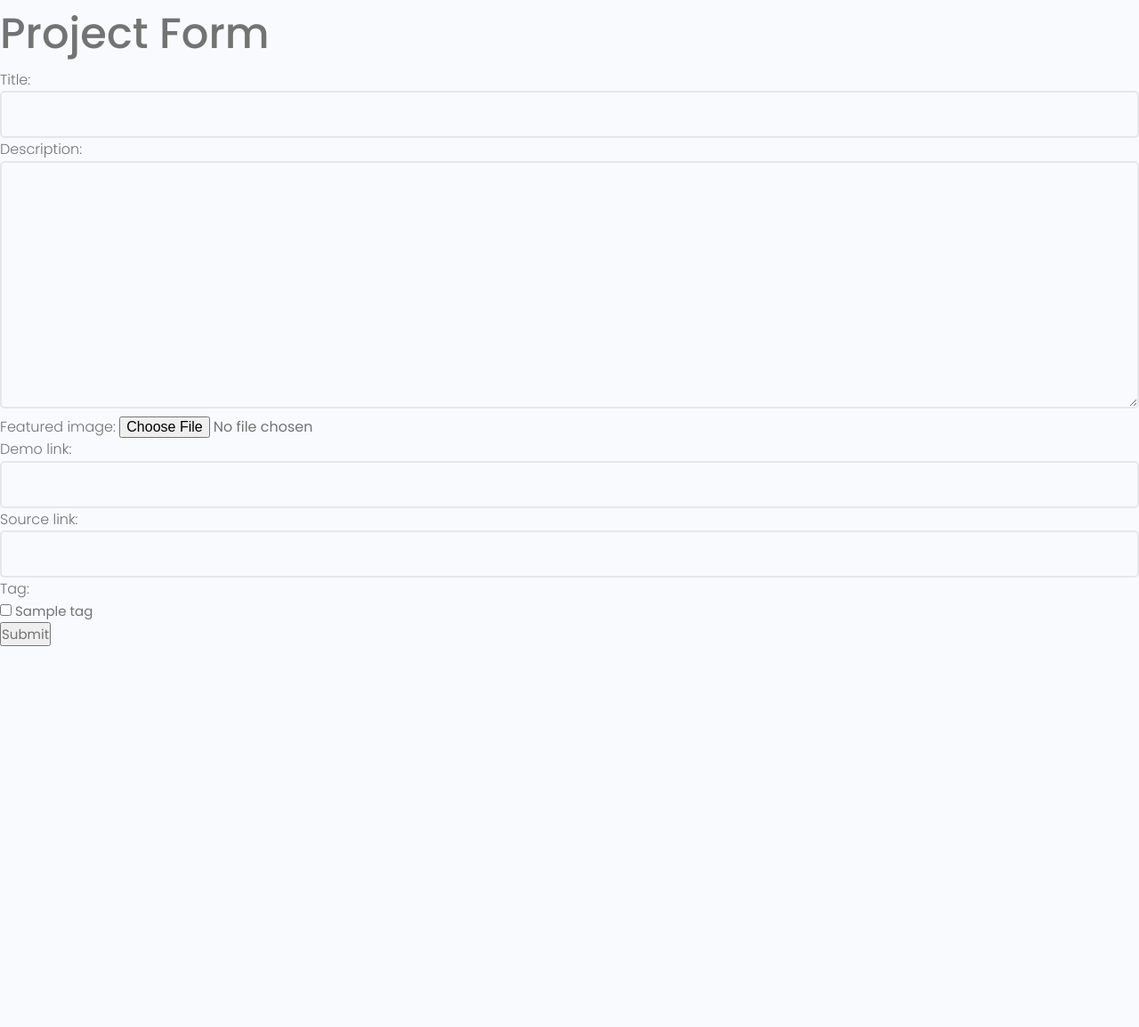
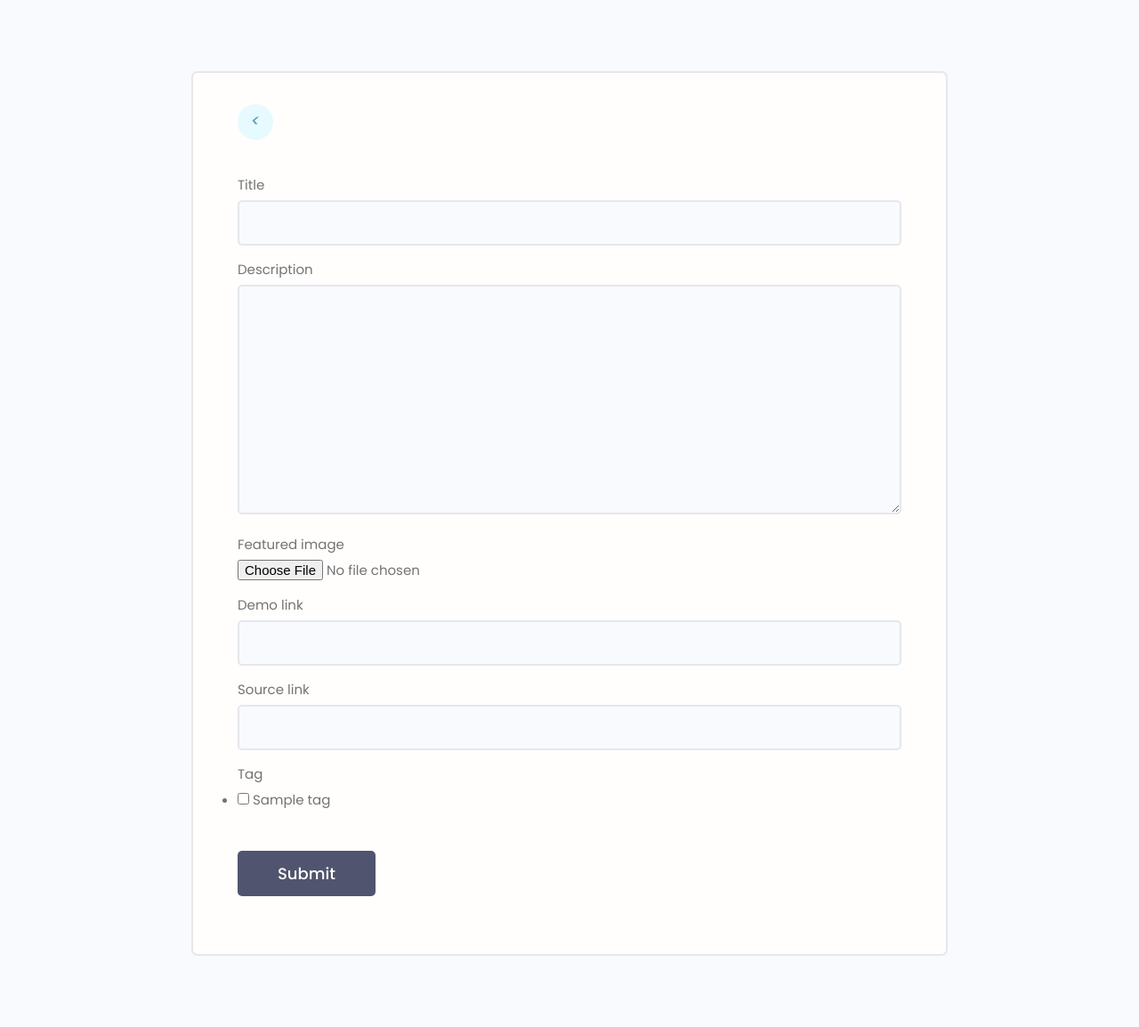
Before and after one commit to York13Pud/python-django-training, a Django app: page /create-project/ in a window 1280 px wide. Shown: the part 77-1231 px from the top of the page at 89% size. Before the commit the page ends 803 px from the top, so only its background shows below. Run offline with Django 3.2, Linux system fonts and the light colour scheme; tables that the repository leaves empty hold one stand-in row (values such as "Sample post"); some libraries are stand-ins or nearby versions.

Commit message:
Updated layout

```diff
--- a/devsearch/projects/templates/projects/project-form.html
+++ b/devsearch/projects/templates/projects/project-form.html
@@ -1,13 +1,40 @@
 {% extends 'main.html' %}
+{% block content %}
 
-{% block content %}
-<h1>Project Form</h1>
 
-<form method="POST" enctype="multipart/form-data">
-    {% csrf_token %}
-    <!-- as_p will wrap each label+form in a p tag to help tidy it up -->
-    {{ form.as_p }}
-    <input type="submit" value="Submit">
-</form>
 
-{% endblock content %}
+<!-- Main Section -->
+<main class="formPage my-xl">
+    <div class="content-box">
+        <div class="formWrapper">
+            <a class="backButton" href="{% url 'projects' %}">
+                <i class="im im-angle-left"><</i>
+            </a>
+
+            <br>
+
+            <form class="form" method="POST" enctype="multipart/form-data">
+                {% csrf_token %}
+
+                {% for field in form %}
+                <!-- Input:Text -->
+                <div class="form__field">
+                    <label for="formInput#text">{{field.label}}</label>
+                    {{field}}
+                </div>
+                {% endfor %}
+
+                <div class="form__field">
+                    {% for tag in project.tags.all %}
+                    <div class="project-tag tag tag--pill tag--main" data-tag="{{tag.id}}"
+                        data-project="{{project.id}}">{{tag.name}} &#215;</div>
+                    {% endfor %}
+                </div>
+                <input class="btn btn--sub btn--lg  my-md" type="submit" value="Submit" />
+            </form>
+        </div>
+    </div>
+</main>
+
+
+{% endblock %}
```
